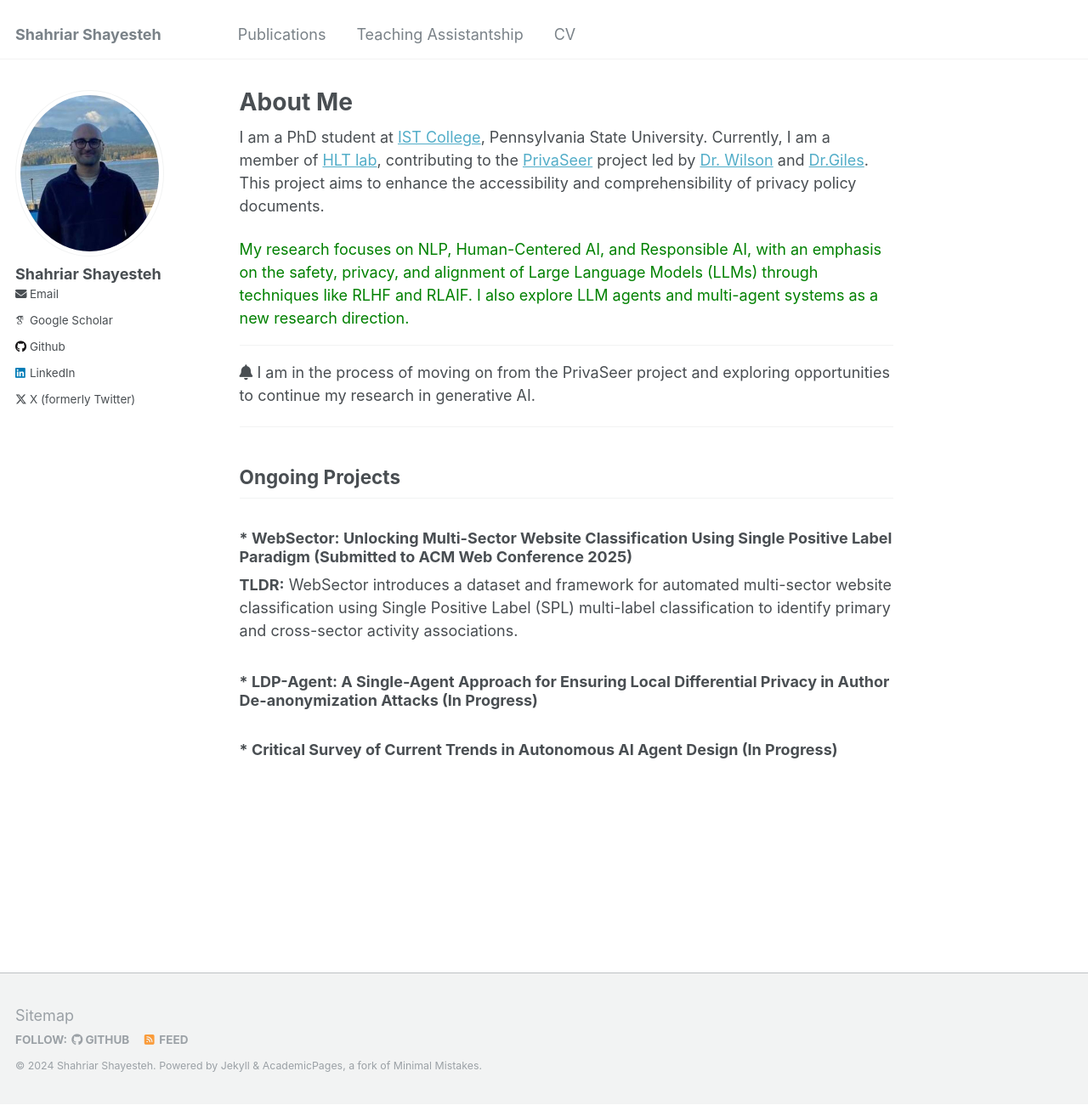
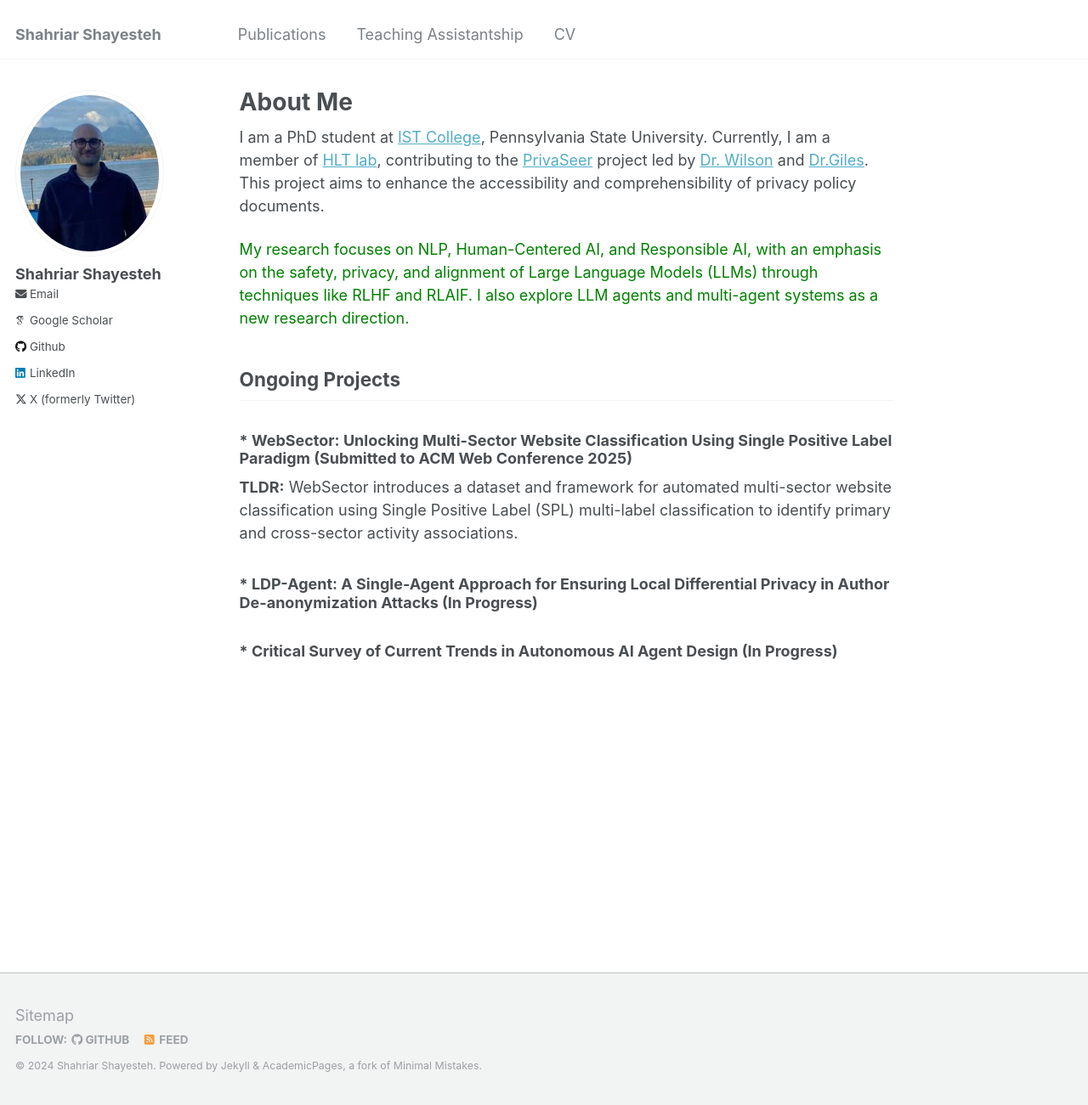
Before and after one commit to shahriarshayesteh/shahriarshayesteh.github.io, a Jekyll site: the page built from _pages/about.md, in a window 1280 px wide and 1301 px high. Shown: the whole window at 85% size. Built offline with Jekyll 4.4.1, drawn with Linux system fonts in a browser that asks for light colours; some web fonts are replaced.

Commit message:
Update about.md

```diff
--- a/_pages/about.md
+++ b/_pages/about.md
@@ -12,11 +12,7 @@ I am a PhD student at [IST College](https://ist.psu.edu/), Pennsylvania State Un
 
 <font color="green">My research focuses on NLP, Human-Centered AI, and Responsible AI, with an emphasis on the safety, privacy, and alignment of Large Language Models (LLMs) through techniques like RLHF and RLAIF. I also explore LLM agents and multi-agent systems as a new research direction.</font>
 
-<hr>
 
-<i class="fa fa-bell"></i> I am in the process of moving on from the PrivaSeer project and exploring opportunities to continue my research in generative AI.
-
-<hr>
 
 ## Ongoing Projects
 
```
